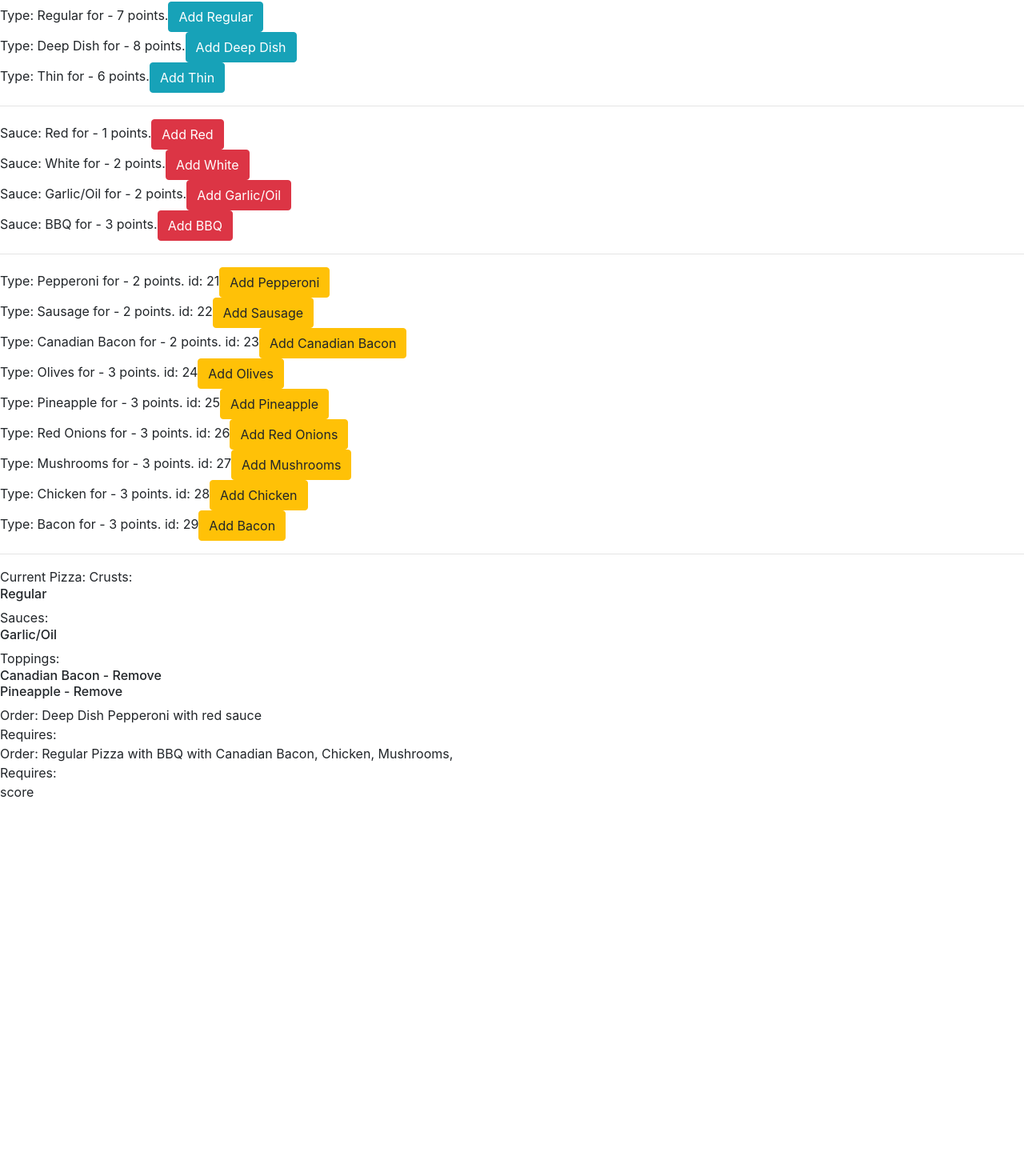
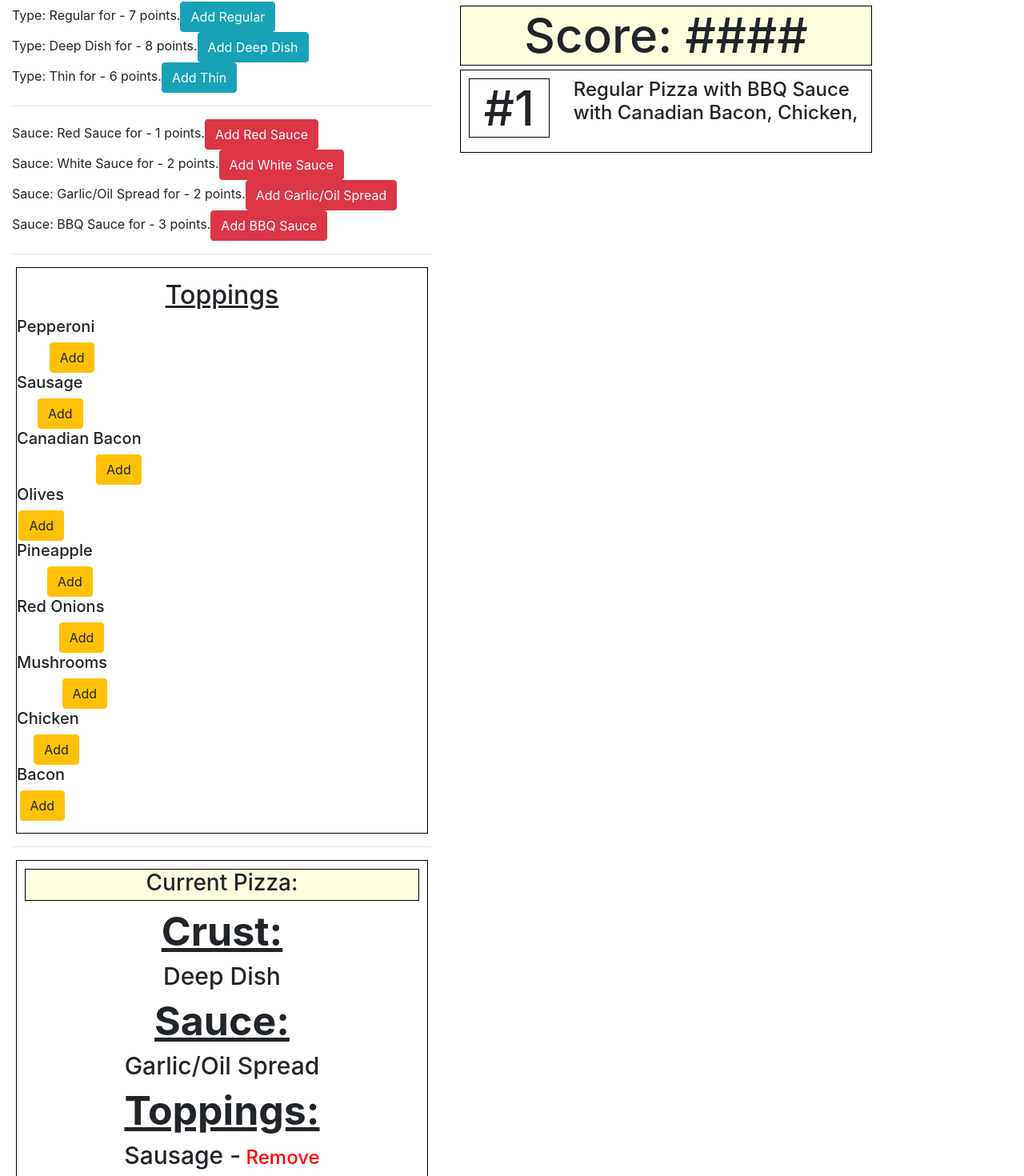
Before and after one commit to Connor85/ReactPizzaGame, a React app: page / in a window 1280 px wide. Shown: the part 206-1676 px from the top of the page at 80% size. Before the commit the page ends 1208 px from the top, so only its background shows below. Built offline with nearby package versions, Linux system fonts and the light colour scheme.

Commit message:
add css to app and add match pizza function

```diff
--- a/src/components/App.jsx
+++ b/src/components/App.jsx
@@ -19,104 +19,104 @@ class App extends React.Component {
       masterIngredientList: {
         masterCrustList: [
           {
-            identifier: 1,
+            identifier: 0,
             type: 'Regular',
             points: 7
           },
           {
-            identifier: 2,
+            identifier: 1,
             type: 'Deep Dish',
             points: 8
           },
           {
-            identifier: 3,
+            identifier: 2,
             type: 'Thin',
             points: 6
           },
         ],
         masterSauceList: [
           {
-            identifier: 10,
-            type: 'Red',
+            identifier: 0,
+            type: 'Red Sauce',
             points: 1
           },
           {
-            identifier: 11,
-            type: 'White',
+            identifier: 1,
+            type: 'White Sauce',
             points: 2
           },
           {
-            identifier: 12,
-            type: 'Garlic/Oil',
+            identifier: 2,
+            type: 'Garlic/Oil Spread',
             points: 2
           },
           {
-            identifier: 13,
-            type: 'BBQ',
+            identifier: 3,
+            type: 'BBQ Sauce',
             points: 3
           }
         ],
         masterToppingsList: [
           {
-            identifier: 21,
+            identifier: 0,
             type: 'Pepperoni',
             points: 2
           },
           {
-            identifier: 22,
+            identifier: 1,
             type: 'Sausage',
             points: 2
           },
           {
-            identifier: 23,
+            identifier: 2,
             type: 'Canadian Bacon',
             points: 2
           },
           {
-            identifier: 24,
+            identifier: 3,
             type: 'Olives',
             points: 3
           },
           {
-            identifier: 25,
+            identifier: 4,
             type: 'Pineapple',
             points: 3
           },
           {
-            identifier: 26,
+            identifier: 5,
             type: 'Red Onions',
             points: 3
           },
           {
-            identifier: 27,
+            identifier: 6,
             type: 'Mushrooms',
             points: 3
           },
           {
-            identifier: 28,
+            identifier: 7,
             type: 'Chicken',
             points: 3
           },
           {
-            identifier: 29,
+            identifier: 8,
             type: 'Bacon',
             points: 3
           },
         ],
       },
       masterOrderList: [
-        {
-          name: 'Deep Dish Pepperoni with red sauce',
-          crust: [2],
-          sauce: [10],
-          toppings: [21, 23],
-        }
+        // {
+        //   name: 'Deep Dish Pepperoni with red sauce',
+        //   crust: [2],
+        //   sauce: [10],
+        //   toppings: [21, 23],
+        // }
       ],
       currentPizza: [
         {
           crust: [1],
-          sauce: [12],
-          toppings: [23, 25],
+          sauce: [2],
+          toppings: [1],
         }
       ]
     };
@@ -128,6 +128,7 @@ class App extends React.Component {
     this.removeToppingsToCurrentPizza = this.removeToppingsToCurrentPizza.bind(this);
     this.addCrustToCurrentPizza = this.addCrustToCurrentPizza.bind(this);
     this.addSauceToCurrentPizza = this.addSauceToCurrentPizza.bind(this);
+    this.handleMatchPizza = this.handleMatchPizza.bind(this);
   }
 
   getCrustName(index) {
@@ -164,11 +165,11 @@ class App extends React.Component {
 
   addToppingsToCurrentPizza(index) {
     let newCurrentPizza = this.state.currentPizza.slice();
-    if (newCurrentPizza[0].toppings.includes(index)) {
-    } else {
+    // if (newCurrentPizza[0].toppings.includes(index)) {
+    // } else {
     newCurrentPizza[0].toppings.push(index);
     this.setState({ currentPizza: newCurrentPizza });
-    }
+    // }
   }
 
   removeToppingsToCurrentPizza(index) {
@@ -196,7 +197,7 @@ class App extends React.Component {
   generateNewPizza() {
     let newCrustIndex = Math.floor((Math.random() * this.state.masterIngredientList.masterCrustList.length));
     let newSauceIndex = Math.floor((Math.random() * this.state.masterIngredientList.masterSauceList.length));
-    let randomToppingQuantity = Math.ceil((Math.random() * 3)+2)
+    let randomToppingQuantity = Math.ceil((Math.random() * 2) + 1)
     let newToppings = [];
     let newToppingsName = '';
     let toppingLength = this.state.masterIngredientList.masterToppingsList.length;
@@ -216,6 +217,27 @@ class App extends React.Component {
     }
   }
 
+  handleMatchPizza() {
+    console.log("check pizza matches");
+    let currentPizzaCopy = this.state.currentPizza.slice();
+    let masterOrderListCopy = this.state.masterOrderList.slice();
+    // console.log(currentPizzaCopy[0]);
+    currentPizzaCopy[0].toppings.sort((a, b) => (a - b));
+    for (let i = 0; i < this.state.masterOrderList.length - 1; i++) {
+      masterOrderListCopy[i].toppings.sort((a, b) => (a - b));
+      // console.log(masterOrderListCopy);
+      if (currentPizzaCopy[0].crust.join('') === masterOrderListCopy[i].crust.join('') && currentPizzaCopy[0].sauce.join('') === masterOrderListCopy[i].sauce.join('') && currentPizzaCopy[0].toppings.join('') === masterOrderListCopy[i].toppings.join('')) {
+        console.log("Pizza Matches #" + i)
+        return true;
+      }
+      // console.log(currentPizzaCopy[0].crust.join(''), masterOrderListCopy[i].crust.join(''), currentPizzaCopy[0].sauce.join('') , masterOrderListCopy[i].sauce.join('') , currentPizzaCopy[0].toppings.join('') ,masterOrderListCopy[i].toppings.join(''));
+      // console.log(currentPizzaCopy[0].crust.join('') === masterOrderListCopy[i].crust.join('') , currentPizzaCopy[0].sauce.join('') === masterOrderListCopy[i].sauce.join('') , currentPizzaCopy[0].toppings.join('') === masterOrderListCopy[i].toppings.join())
+    }
+    console.log("No matches, try again.")
+    return false;
+  }
+
+
   render() {
     return (
       <div>
@@ -223,7 +245,8 @@ class App extends React.Component {
           font-family: Helvetica;
         `}</style>
         <Header />
-
+        <div className='row container'>
+          <div className="col-6">
             <PizzaTable
               addCrustToCurrentPizza={this.addCrustToCurrentPizza}
               addSauceToCurrentPizza={this.addSauceToCurrentPizza}
@@ -234,12 +257,17 @@ class App extends React.Component {
               currentPizza={this.state.currentPizza}
               addToppingsToCurrentPizza={this.addToppingsToCurrentPizza}
               removeToppingsToCurrentPizza={this.removeToppingsToCurrentPizza}
+              handleMatchPizza={this.handleMatchPizza}
             />
+          </div>
+          <div className='col-6'>
+            <Score />
             <OrderList masterOrderList={this.state.masterOrderList} />
-        <Score />
+          </div>
           {/* <Switch>
           <Route exact path='/' component={} />
         </Switch> */}
+        </div>
       </div>
     );
 
--- a/src/components/CurrentPizza.jsx
+++ b/src/components/CurrentPizza.jsx
@@ -2,34 +2,65 @@ import React from 'react';
 
 function CurrentPizza(props) {
 
+  function handleClickMatchPizza() {
+    props.handleMatchPizza();
+    console.log("RYAN");
+  }
 
   return (
     <div>
-      Current Pizza:
+      <style jsx>{`
+          .tableGlobal {
+            border: 1px black solid;
+            margin:5px;
+            padding:10px;
+            text-align: center;
+          }
+          .toppings {
+            font-size: 30px;
+          }
+          .deleteLink {
+            color: red;
+            font-size: 24px;
+          }
+          .currentHeader {
+            border: 1px black solid;
+            background: lightyellow;
+            height: 40px;
+          }
+          .topHeaders {
+            text-decoration: underline;
+            font-size: 50px;
+            font-weight: bold;
+          }
+        `}</style>
+      <div className='tableGlobal'>
+        <h3 className='currentHeader'>Current Pizza:</h3>
 
-      Crusts:
+        <h4 className='topHeaders'>Crust:</h4>
         <h6>{props.currentPizza[0].crust.map((crust, index) => (
-
-        <div className="return" key={index}>
-          {props.getCrustName(crust)}
-          <br></br>
+          <div key={index}>
+            <h5 className='toppings'>{props.getCrustName(crust)}</h5>
           </div>
         ))}</h6>
-      Sauces:
+        <h4 className='topHeaders'>Sauce:</h4>
         <h6>{props.currentPizza[0].sauce.map((sauce) => (
           <div>
-          {props.getSauceName(sauce)}
+            <h5 className='toppings'>{props.getSauceName(sauce)}</h5>
           </div>
         ))}</h6>
-      Toppings:
+        <h4 className='topHeaders'>Toppings:</h4>
         <h6>{props.currentPizza[0].toppings.map((toppings) => (
           <div>
             {/* {console.log(props)} */}
-          {props.getToppingName(toppings)}
-          <span onClick={() => props.removeToppingsToCurrentPizza(toppings)} className="deleteLink"> - Remove </span>
-          <br></br>
+            <h5 className='toppings'>{props.getToppingName(toppings)} -
+              <span onClick={() => props.removeToppingsToCurrentPizza(toppings)} className="deleteLink"> Remove </span>
+            </h5>
           </div>
         ))}</h6>
+        <span onCLick={handleClickMatchPizza} className="btn btn-success">Check Order</span>
+
+      </div>≈
     </div>
   );
 }
--- a/src/components/Order.jsx
+++ b/src/components/Order.jsx
@@ -1,10 +1,32 @@
 import React from 'react';
 
-function Order(props){
-  return(
+function Order(props) {
+  return (
     <div>
-      Order: {props.name}<br></br>
-      Requires: {props.ingredients}
+      <style jsx>{`
+          .order {
+            border: 1px black solid;
+            margin:5px;
+            padding:10px;
+          }
+          .orderNumber {
+            border: 1px black solid;
+            font-size: 60px;
+            text-align: center;
+          }
+        `}</style>
+      <div className='order'>
+        <div className='row'>
+          <div className='col-3'>
+            <h4 className='orderNumber'>#{props.index}</h4>
+          </div>
+          <div className='col-9'>
+            <h4>
+              {props.name}<br></br>
+            </h4>
+          </div>
+        </div>
+      </div>
     </div>
   );
 }
--- a/src/components/OrderList.jsx
+++ b/src/components/OrderList.jsx
@@ -5,11 +5,12 @@ import { v4 } from 'uuid';
 function OrderList(props){
   return(
     <div>
-      {props.masterOrderList.map((order) => (
+      {props.masterOrderList.map((order, index) => (
         <Order
           name={order.name}
           ingredients={order.ingredients}
           key={order.id}
+          index={index+1}
         />
 
 
--- a/src/components/PizzaTable.jsx
+++ b/src/components/PizzaTable.jsx
@@ -30,6 +30,7 @@ function PizzaTable(props) {
         getToppingName={props.getToppingName}
         currentPizza={props.currentPizza}
         removeToppingsToCurrentPizza={props.removeToppingsToCurrentPizza}
+        handleMatchPizza={props.handleMatchPizza}
       />
     </div>
   );
--- a/src/components/Score.jsx
+++ b/src/components/Score.jsx
@@ -1,9 +1,19 @@
 import React from 'react';
 
-function Score(){
-  return(
+function Score() {
+  return (
     <div>
-    score
+      <style jsx>{`
+          .score {
+            text-align: center;
+            border: 1px black solid;
+            margin: 5px;
+            height: 75px;
+            font-size: 45pt;
+            background: lightyellow;
+          }
+        `}</style>
+      <h3 className='score'>Score: ####</h3>
     </div>
   );
 }
--- a/src/components/Toppings.jsx
+++ b/src/components/Toppings.jsx
@@ -1,13 +1,24 @@
 import React from 'react';
 
-function Toppings (props){
+function Toppings(props) {
 
-  return(
+  return (
     <div>
-      Type: {props.type} for - {props.points} points.
-      id: {props.identifier}
-      <button onClick={props.addToppingsToCurrentPizza} className="btn btn-warning">Add {props.type}</button>
-      {/* <button onClick={props.removeToppingsToCurrentPizza} className="btn btn-primary">Remove {props.type}</button> */}
+      <style jsx>{`
+          h5.toppingsType {
+            text-align: center;
+          }
+          .addBtn {
+            float:right;
+          }
+
+        `}</style>
+      {/* <div className='col-8'> */}
+        <h5 className='toppingsType'>{props.type} </h5>
+      {/* </div> */}
+      {/* <div className='col-3'> */}
+        <button onClick={props.addToppingsToCurrentPizza} className="btn btn-warning addBtn">Add</button>
+      {/* </div> */}
     </div>
   );
 }
--- a/src/components/ToppingsList.jsx
+++ b/src/components/ToppingsList.jsx
@@ -2,11 +2,26 @@ import React from 'react';
 import Toppings from './Toppings';
 import { v4 } from 'uuid';
 
-function ToppingsList(props){
+function ToppingsList(props) {
   return (
     <div>
+      <style jsx>{`
+          .topList {
+            border: solid black 1px;
+            padding: 15px;
+            margin: 5px;
+          }
+          .topHeader {
+            text-align: center;
+            text-decoration: underline;
+          }
+        `}</style>
+
+      <div className='topList'>
         {/* {console.log("toppingslist comp", props)} */}
-      {props.masterToppingsList.map((topping, index)=>(
+        <h2 className='topHeader'>Toppings</h2>
+        {props.masterToppingsList.map((topping, index) => (
+          <div className='row'>
             <Toppings
               type={topping.type}
               points={topping.points}
@@ -15,7 +30,9 @@ function ToppingsList(props){
               addToppingsToCurrentPizza={() => props.addToppingsToCurrentPizza(topping.identifier)}
               removeToppingsToCurrentPizza={() => props.removeToppingsToCurrentPizza(topping.identifier)}
             />
+          </div>
         ))}
+      </div>
     </div>
   );
 }
```
Lines whose indentation alone changed are shown as unchanged.
